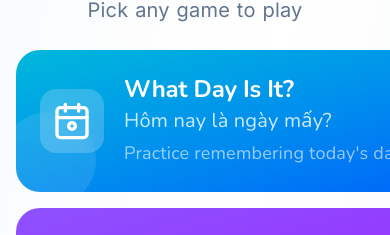
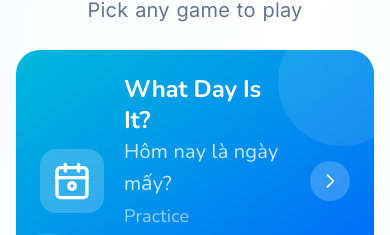
Before and after one commit to orionoooo/memorygame, a React (Vite) app: page / in a window 390 px wide. Shown: the part 577-812 px from the top of the page. Built offline with nearby package versions, Linux system fonts and the light colour scheme; no server answers.

Commit message:
Fix mobile text cutoff - allow text wrapping on game tiles

```diff
--- a/src/components/ui/GameTile.jsx
+++ b/src/components/ui/GameTile.jsx
@@ -131,16 +131,16 @@ export function GameTile({
 
         {/* Text */}
         <div className="flex-1 min-w-0">
-          <h3 className="text-xl font-bold tracking-tight truncate">
+          <h3 className="text-xl font-bold tracking-tight">
             {title}
           </h3>
           {titleVi && (
-            <p className="text-base text-white/80 truncate font-medium">
+            <p className="text-base text-white/80 font-medium">
               {titleVi}
             </p>
           )}
           {description && (
-            <p className="text-sm text-white/60 truncate mt-0.5">
+            <p className="text-sm text-white/60 mt-0.5">
               {description}
             </p>
           )}
--- a/src/pages/Home.jsx
+++ b/src/pages/Home.jsx
@@ -193,7 +193,7 @@ export function Home() {
           className="mb-6"
         />
 
-        <div className="grid gap-4 sm:grid-cols-2">
+        <div className="grid gap-4 grid-cols-1 sm:grid-cols-2">
           {games.map((game, index) => (
             <Link key={game.id} to={game.path} className="block">
               <div
```
